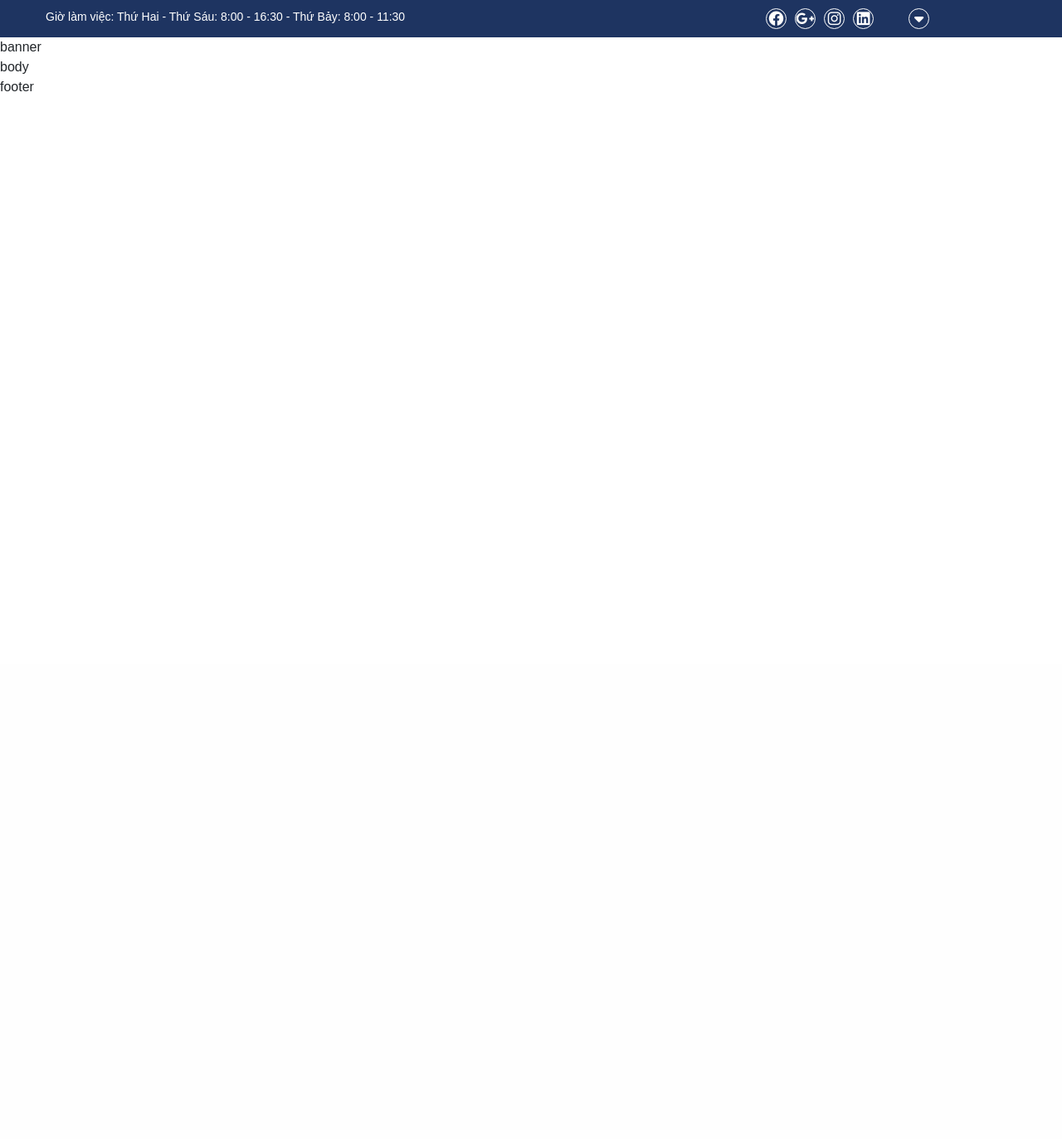
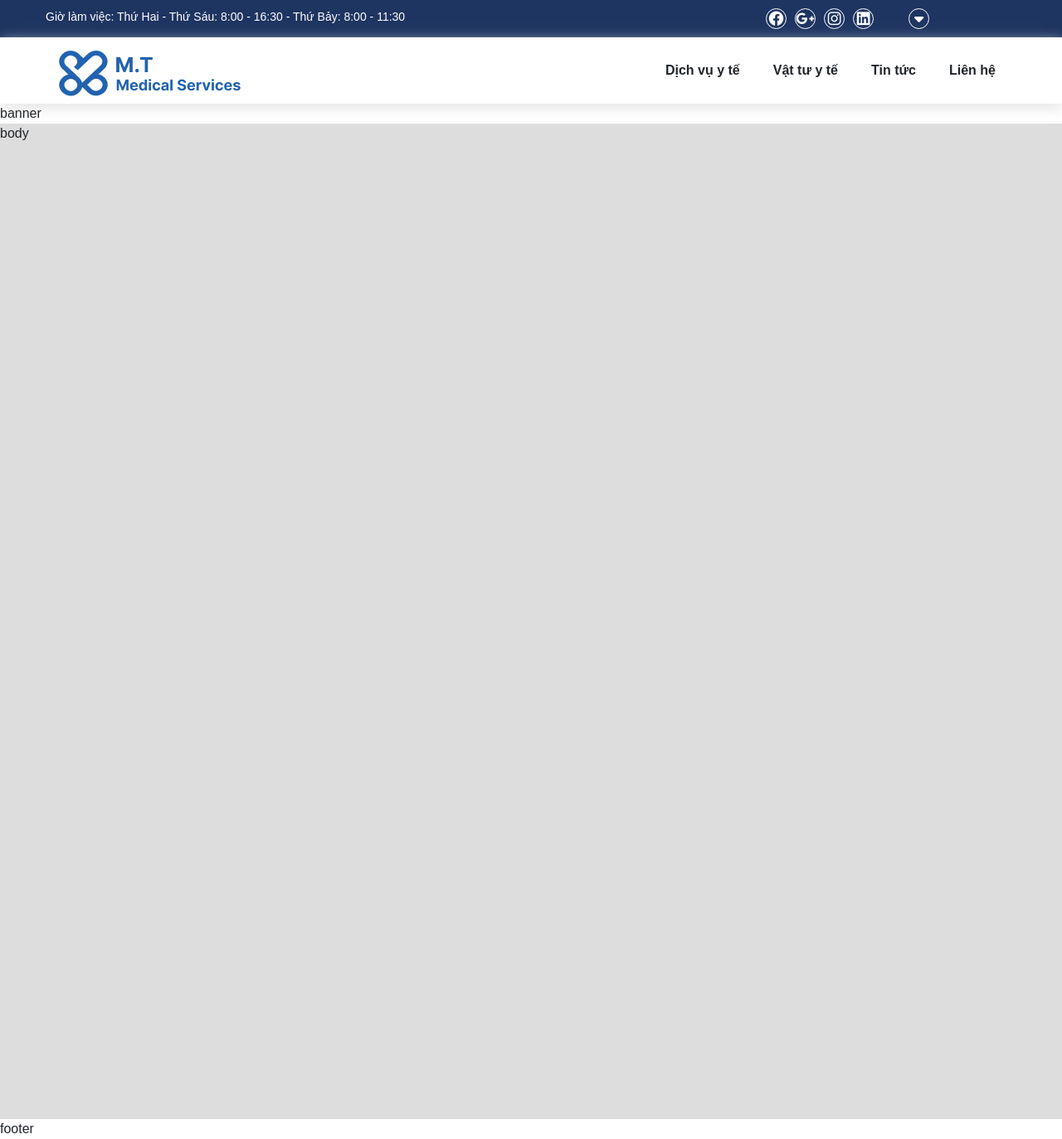
Before and after one commit to ManhProduce/dichvuyte, a PHP site: page / in a window 1280 px wide. Shown: the whole page at 83% size. Before the commit the page ends 110 px from the top, so only its background shows below. Run offline with PHP 8.4, Linux system fonts and the light colour scheme.

Commit message:
add logo + animation header
design logo and make animation for header

```diff
--- a/css/index_style.css
+++ b/css/index_style.css
@@ -1,8 +1,16 @@
-*{
+body{
     margin: 0;
     padding: 0;
     font-family: Arial, Helvetica, sans-serif;
+    font-size: 16px;
 }
+.container {
+    width: 1200px;
+    max-width: 100%;
+    padding: 0 15px;
+    margin: 0 auto;
+}
+/* top header */
 .top-header {
     background-color: #1E3461;
     padding: 10px 0;
@@ -11,11 +19,7 @@
 }
 .top-header .container {
     display: flex;
-    max-width: 100%;
-    width: 1200px;
-    margin: auto;
     height: 25px;
-    padding: 0 15px;
     font-size: 14px;
     justify-content: space-between;
     /* align-items: center; */
@@ -90,3 +94,63 @@
 .nav-dropdown-item:hover >a{
     color: #1886EB;
 }
+/* bottom header */
+.bottom-header {
+    background-color: #FFF;
+    display: flex;
+    height: 80px;
+    box-shadow: 1px 6px 16px rgb(230, 230, 230);
+    z-index: 999;
+}
+.bottom-header-sticky {
+    position: fixed;
+    top: 0;
+    left: 0;
+    width: 100%;
+    transform: translate(0, -80px);
+}
+.header-scrolldown {
+    transform: translate(0, 0);
+    transition: all 1s ease-out;
+}
+.bottom-header .container {
+    display: flex;
+    font-size: 14px;
+    justify-content: space-between;
+    align-items: center;
+}
+.mt-logo {
+    padding: 15px 0;
+    height: 80px;
+}
+.mt-logo img {
+    width: 100%;
+    height: auto;
+    margin: auto;
+}
+.bottom-header-menu ul {
+    list-style-type: none;
+    display: flex;
+    margin: 0;
+    padding: 0;
+    line-height: 1.4;
+}
+.bottom-header-menu ul li {
+    font-weight: 500;
+    margin-right: 10px;
+    text-align: center;
+    font-weight: 550;
+    padding: 30px 15px;
+    font-size: 16px;
+}
+.bottom-header-menu ul li:hover {
+    color: #4FCAFC;
+}
+.bottom-header-menu ul li >p {
+    margin: 0;
+}
+/* body */
+#body {
+    height: 1200px;
+    background-color: #dddddd;
+}
--- a/index.php
+++ b/index.php
@@ -49,6 +49,21 @@
                     </ul>
                 </div>
             </div>
+            <div class="bottom-header" id="bottom-header">
+                <div class="container">
+                    <div class="mt-logo">
+                        <a href="#"><img src="images/Logo.jpg" alt=""></a>
+                    </div>
+                    <div class="bottom-header-menu">
+                        <ul>
+                            <li><p>Dịch vụ y tế</p></li>
+                            <li><p>Vật tư y tế</p></li>
+                            <li><p>Tin tức</p></li>
+                            <li><p>Liên hệ</p></li>
+                        </ul>
+                    </div>
+                </div>
+            </div>
         </div>
         <div id="banner">
             banner
@@ -60,5 +75,24 @@
             footer
         </div>
     </div>
+    <script>
+        window.onscroll = function() {myFunction()};
+
+        var header = document.getElementById("bottom-header");
+        var sticky = header.offsetTop;
+
+        function myFunction() {
+            if (window.pageYOffset > sticky) {
+                header.classList.add("bottom-header-sticky");
+            } else {
+                header.classList.remove("bottom-header-sticky");
+            }
+            if (window.pageYOffset > sticky) {
+                header.classList.add("header-scrolldown");
+            } else {
+                header.classList.remove("header-scrolldown");
+            }
+        }
+    </script>
 </body>
 </html>
```
Also changed, not shown: images/Han_so_hee.png (added), images/Logo.jpg (added).
